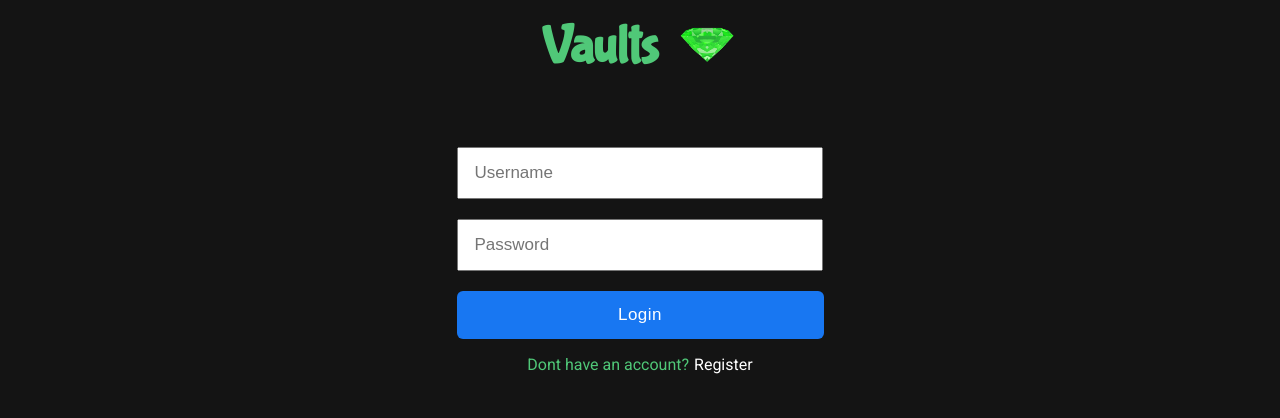
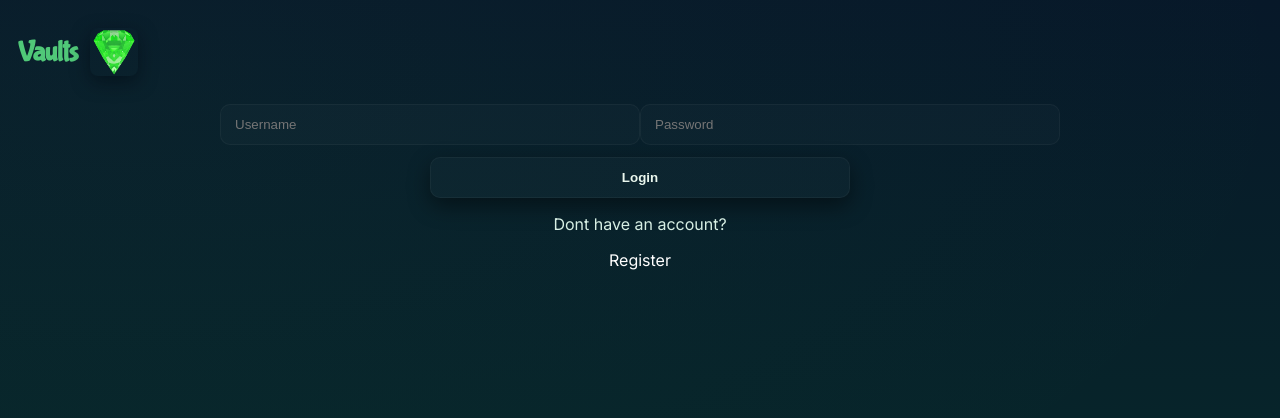
Before and after one commit to drg49/Neighborly-App-Frontend, a React (Create React App) app: page /login in a window 1280 px wide. Shown: the top 418 px of the page. Built offline with nearby package versions, Linux system fonts and the light colour scheme.

Commit message:
Upgrade to Node 20 and modernize CSS styles

```diff
--- a/src/App.scss
+++ b/src/App.scss
@@ -20,399 +20,190 @@ input[type=submit] {
   -webkit-appearance: none;
 }
 
-input[type=radio] {
-  cursor: pointer;
+@import url('https://fonts.googleapis.com/css2?family=Inter:wght@300;400;600;700&family=Bubblegum+Sans&display=swap');
+
+:root {
+  --bg-1: #071829; /* deep navy */
+  --bg-2: #072f2b; /* teal gradient */
+  --card: #0f2226;
+  --muted: #9fb3ad;
+  --accent: #50c878; /* emerald */
+  --glass: rgba(255,255,255,0.04);
+  --soft-shadow: 0 6px 18px rgba(2,8,15,0.5);
+  --radius: 14px;
 }
 
-button {
-  cursor: pointer;
+* { box-sizing: border-box; }
+
+html, body, #root {
+  height: 100%;
 }
 
-// Home Page & Search
+body {
+  margin: 0;
+  font-family: 'Inter', system-ui, -apple-system, 'Segoe UI', Roboto, 'Helvetica Neue', Arial;
+  color: #d7efe4;
+  background: radial-gradient(1200px 600px at 10% 10%, rgba(80,200,120,0.04), transparent), linear-gradient(180deg, var(--bg-1), var(--bg-2));
+  -webkit-font-smoothing: antialiased;
+  -moz-osx-font-smoothing: grayscale;
+}
 
+.App {
+  text-align: center;
+  padding: 28px 18px 64px;
+}
+
+/* Top nav / logo */
 #nav {
   display: flex;
   align-items: center;
-  max-width: 622px;
-  padding: 0px 10px;
-  margin: auto;
   justify-content: space-between;
+  max-width: 1000px;
+  margin: 0 auto 28px;
+  gap: 16px;
 }
 
 #logo {
   display: flex;
-  max-width: 214px;
-  margin: auto;
-  justify-content: space-around;
   align-items: center;
-  margin-bottom: 53px;
+  gap: 12px;
   -webkit-touch-callout: none;
   -webkit-user-select: none;
   -khtml-user-select: none;
   -moz-user-select: none;
   -ms-user-select: none;
   user-select: none;
-
-  h1 {
-    font-family: 'Bubblegum Sans', cursive;
-    font-size: 52px;
-    margin: 0;
-    padding: 17px 0px;
-    color: #50c878;
-    transition: 100ms;
 }
 
-  h1:hover {
-    opacity: 0.80;
-  }
+#logo img { width: 48px; height: 48px; border-radius: 8px; box-shadow: var(--soft-shadow); }
 
-  img {
-    width: 62px;
-    height: 37px;
-    padding-bottom: 5px;
-    pointer-events: none;
-  }
-
+#logo h1 {
+  margin: 0;
+  font-family: 'Bubblegum Sans', cursive;
+  font-size: 28px;
+  color: var(--accent);
+  letter-spacing: -0.5px;
 }
 
 #searchbar {
-  margin-bottom: 20px;
+  width: 360px;
+  max-width: calc(100% - 160px);
+  padding: 10px 14px;
+  border-radius: 12px;
+  border: none;
+  background: linear-gradient(180deg, rgba(255,255,255,0.03), rgba(255,255,255,0.02));
+  color: var(--muted);
   outline: none;
-  padding: 5px 7px;
-  width: 280px;
-  font-size: 17px;
+  box-shadow: inset 0 1px 0 rgba(255,255,255,0.02);
 }
 
 #search-scroll {
- max-width: 320px;
-//  border: 1px solid white;
- margin: auto;
+  max-width: 420px;
+  margin: 8px auto;
   max-height: 320px;
   overflow: auto;
- border-radius: 3px;
- background-color: whitesmoke;
-
-  p {
-    margin: 0;
-    border-bottom: 1px solid lightgray;
-    padding: 12px;
-    cursor: pointer;
-    transition: 130ms;
-    color: black;
-    letter-spacing: 0.4px;
+  border-radius: 10px;
+  background-color: rgba(255,255,255,0.03);
+  backdrop-filter: blur(6px);
+  padding: 6px;
 }
 
-  p:hover {
-    background-color: lightsteelblue;
+#search-scroll p {
+  margin: 6px 0;
+  padding: 10px 12px;
+  border-radius: 8px;
+  cursor: pointer;
+  transition: transform .12s ease, background .12s ease;
+  color: #dbeee4;
 }
 
+#search-scroll p:hover { transform: translateY(-3px); background: rgba(80,200,120,0.07); }
+
+/* Forms and cards */
+#create-form, #contact-form, #post-card {
+  max-width: 760px;
+  margin: 20px auto;
+  background: linear-gradient(180deg, rgba(255,255,255,0.02), rgba(0,0,0,0.06));
+  border-radius: var(--radius);
+  padding: 18px;
+  box-shadow: var(--soft-shadow);
+  border: 1px solid rgba(255,255,255,0.04);
 }
 
-// FORM
-
-#vault-location {
-  color: #50c878;
-  transition: 130ms;
+#create-form textarea, #create-caption textarea {
+  width: 100%;
+  min-height: 140px;
+  border-radius: 10px;
+  padding: 12px;
+  border: 1px solid rgba(255,255,255,0.05);
+  background: rgba(255,255,255,0.02);
+  color: #eaf7ee;
+  resize: vertical;
 }
 
-#vault-location:hover {
-  opacity: 0.85;
+#post-card {
+  color: #d7efe4;
 }
 
-#form-flex {
+#post-card section {
   display: flex;
-  margin: auto;
-  max-width: 300px;
+  align-items: center;
   justify-content: space-between;
+  gap: 12px;
+  padding-bottom: 12px;
+  border-bottom: 1px dashed rgba(255,255,255,0.03);
 }
 
-#create-form {
-  max-width: 500px;
-  margin: auto;
-  border: #50c878 1px solid;
-  border-radius: 6px;
-  padding: 20px;
+#post-txt { text-align: left; color: #d7efe4; }
 
-  textarea {
-    margin-top: 20px;
-    resize: none;
-    width: 99%;
-    height: 186px;
-    outline: none;
-    border: 1px solid gray;
-    font-family: Tahoma, sans-serif;
-    font-size: 16px;
+#post-img { width: 100%; max-height: 600px; object-fit: cover; border-radius: 10px; margin-top: 12px; }
+
+#post-flex { display:flex; gap:10px; align-items:center; }
+
+#trash, #edit { cursor: pointer; transition: color .15s ease, transform .12s ease; }
+#trash:hover { color: #ff7b7b; transform: translateY(-2px); }
+#edit:hover { color: #8ef08a; transform: translateY(-2px); }
+
+/* Auth and account */
+#auth { margin-top: 36px; }
+#auth button, #login, #signup {
+  display: inline-block;
+  padding: 12px 18px;
+  border-radius: 12px;
+  border: none;
+  font-weight: 600;
+  cursor: pointer;
+  box-shadow: 0 8px 22px rgba(0,0,0,0.45);
 }
 
-  #post-bottom {
-    display: flex;
-    justify-content: space-between;
-    align-items: center;
-    padding: 0px 2px;
-    margin-bottom: 15px;
+#login { background: linear-gradient(180deg,#2a7df4,#1762d6); color: white; }
+#signup { background: linear-gradient(180deg,#29b85a,#0b8d40); color: white; }
+
+#logsign input { width: 100%; max-width: 420px; padding: 12px 14px; border-radius: 10px; border: 1px solid rgba(255,255,255,0.04); background: rgba(255,255,255,0.02); color: #eaf7ee; margin-top: 12px; }
+
+#error-text { color: #ffb4b4; }
+
+#user-icon { color: var(--accent); cursor: pointer; }
+
+#request-city a { background-color: #ff6b6b; color: white; padding: 8px 10px; border-radius: 8px; }
+
+/* small utilities */
+.muted { color: var(--muted); }
+.chip { display:inline-block; padding:6px 10px; border-radius:999px; background: rgba(255,255,255,0.02); border: 1px solid rgba(255,255,255,0.03); }
+
+/* Responsive tweaks */
+@media (max-width: 900px) {
+  #nav { padding: 0 8px; }
+  #searchbar { width: 220px; }
+  #logo h1 { font-size: 22px; }
 }
 
-  img {
-    max-width: 300px;
-    max-height: 300px;
+@media (max-width: 622px) {
+  #nav { flex-direction: column; gap: 12px; align-items: flex-start; }
+  #searchbar { width: 100%; }
+  #create-form, #post-card { padding: 14px; border-radius: 10px; }
+  #logo img { width: 40px; height:40px; }
 }
 
-}
-
-//Post Cards//
-
-#post-card {
-  border: 1px solid;
-  border-radius: 6px;
-  max-width: 610px;
-  margin: 25px auto;
-  background-color: blanchedalmond;
-  color: black;
-  padding: 0px 5px;
-  section {
-    display: flex;
-    justify-content: space-between;
-    font-weight: bold;
-    font-size: 18px;
-    border-bottom: 1px solid;
-
-    p {
-      margin: 12px 0px;
-    }
-  }
-}
-
-#post-flex {
-  display: flex;
-  padding: 10px;
-  justify-content: flex-end;
-}
-
-#trash {
-  margin-right: 18px;
-}
-
-#trash, #edit {
-  cursor: pointer;
-  transition: 150ms;
-  width: fit-content;
-}
-
-#trash:hover {
-  color: crimson;
-}
-
-#edit:hover {
-  color: #00A400;
-}
-
-#post-txt {
-  text-align: left;
-}
-
-#post-img {
-  width: 100%;
-  max-height: 600px;
-  object-fit: contain;
-}
-
-#create-caption {
-
-  textarea {
-    resize: none;
-    width: 99%;
-    height: 100px;
-    outline: none;
-    border: 1px solid gray;
-    font-family: Tahoma, sans-serif;
-    font-size: 16px;
-  }
-
-}
-
-// AUTH //
-#load-gif {
-  margin-top: 20px;
-  border: none;
-  object-fit: contain;
-  width: 50px;
-}
-
-#auth  {
-  margin-top: 65px;
-
-  p {
-    max-width: 544px;
-    margin: auto;
-    margin-bottom: 34px;
-  }
-
-  button {
-    font-size: 17px;
-    display: block;
-    padding: 14px 16px;
-    margin: auto;
-    margin-top: 20px;
-    width: 366px;
-    transition: all 200ms;
-    border: none;
-    border-radius: 6px;
-    cursor: pointer;
-  }
-
-  button:hover {
-    opacity: .85;
-  }
-}
-
-#account-form {
-  width: fit-content;
-  margin: 0 auto;
-}
-
-#logsign {
-  input {
-    display: block;
-    width: 330px;
-    font-size: 17px;
-    margin-top: 20px;
-    padding: 14px 16px;
-  }
-
-  #login, #signup {
-    margin: auto;
-    margin-top: 20px;
-    width: 367px;
-    border: none;
-    border-radius: 6px;
-    transition: all 200ms;
-    outline: none;
-  }
-}
-
-#login {
-  background-color: #1877F2;
-  color: white;
-  letter-spacing: 0.5px;
-  cursor: pointer;
-}
-
-#signup {
-  background-color: #00A400;
-  color: white;
-  cursor: pointer;
-}
-
-#form-bottom {
-  display: flex;
-  justify-content: center;
-}
-
-#margin-space {
-  margin-left: 5px;
-  cursor: pointer;
-}
-
-#margin-space:hover, #signup:hover, #login:hover {
-  opacity: 0.85;
-}
-
-#error-text {
-  color: red;
-  font-weight: 500;
-  margin: auto;
-  word-wrap: break-word;
-  width: 357px;
-}
-
-#title {
-  margin: auto;
-  font-size: 17px;
-  padding: 2px;
-  outline: none;
-  margin-bottom: 20px;
-}
-
-#user-icon {
-  color: #50c878;
-}
-
-#user-icon:hover {
-  opacity: 0.85;
-  cursor: pointer;
-}
-
-#logout {
-  cursor: pointer;
-}
-
-#logout:hover {
-  opacity: 0.85;
-}
-
-#nullMessage {
-  padding-top: 35px;
-}
-
-#request-city {
-  margin-top: 40px;
-
-  p {
-    font-style: italic;
-    font-size: 18px;
-    letter-spacing: 0.3px;
-    margin-bottom: 21px;
-  }
-
-  a {
-    background-color: crimson;
-    width: fit-content;
-    border-radius: 6px;
-    padding: 7px 10px;
-  }
-}
-
-#contact-form {
-  border: 1px solid;
-  border-radius: 6px;
-  width: fit-content;
-  margin: auto;
-  text-align: left;
-  padding: 15px;
-
-  input, textarea {
-    margin-top: 2px;
-    margin-bottom: 8px;
-    outline: none;
-  }
-
-  textarea {
-    width: 265px;
-    resize: none;
-  }
-
-}
-
-@media screen and (max-width: 1024px){
-  #logo {
-    h1 {
-      font-size: 39px;
-    }
-
-    img {
-      width: 56px;
-      height: 31px;
-    }
-
-    max-width: 164px;
-  }
-}
-
-@media screen and (max-width: 622px){
-  #post-card {
-    border-left: none;
-    border-right: none;
-    border-radius: 0%;
-  }
-
-}
+/* small accessibility focus states */
+button:focus, input:focus, textarea:focus, a:focus { outline: 3px solid rgba(80,200,120,0.12); outline-offset: 2px; }
```
Also changed, not shown: package.json (+9 -4 lines), 1 other file (tests, documents, lock files or other folders). Lines whose indentation alone changed are shown as unchanged.
